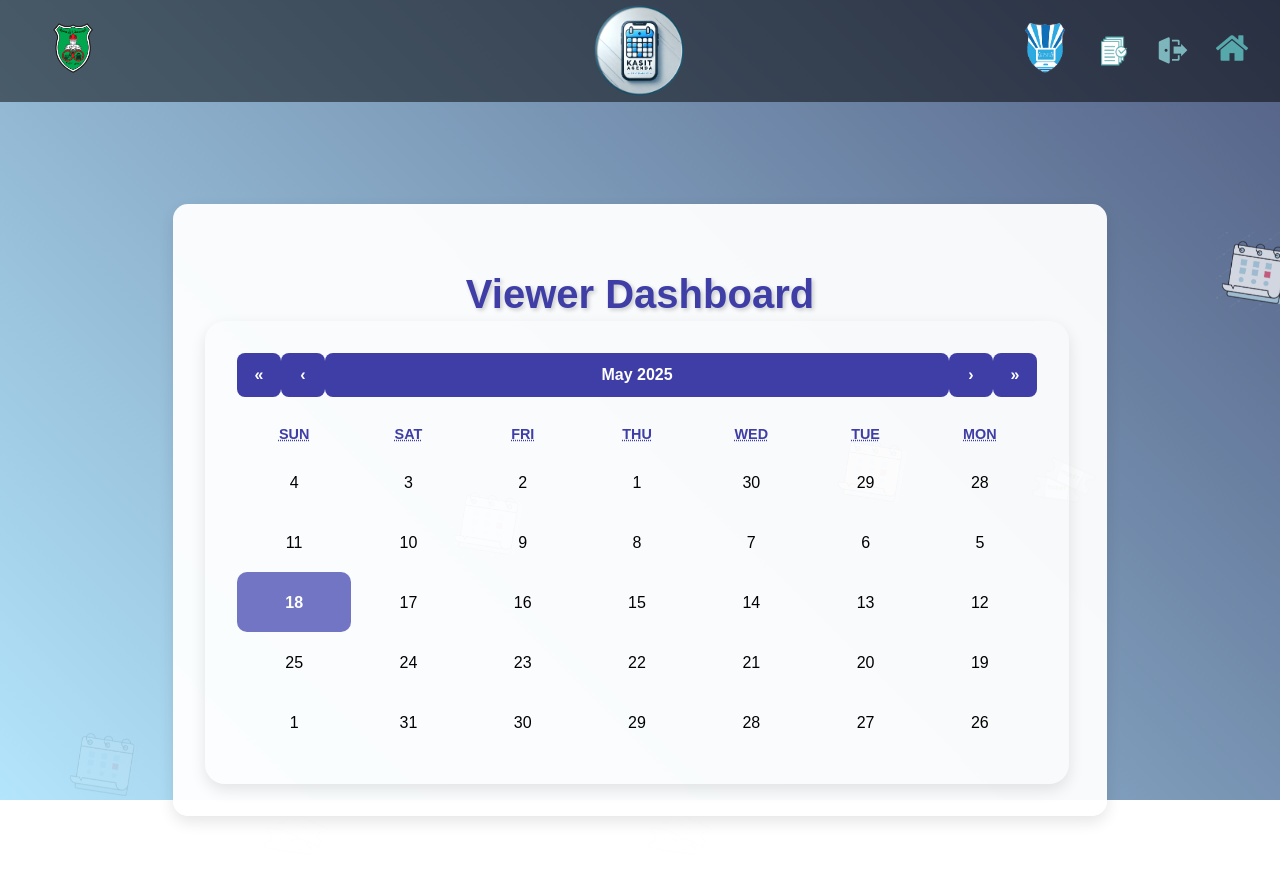
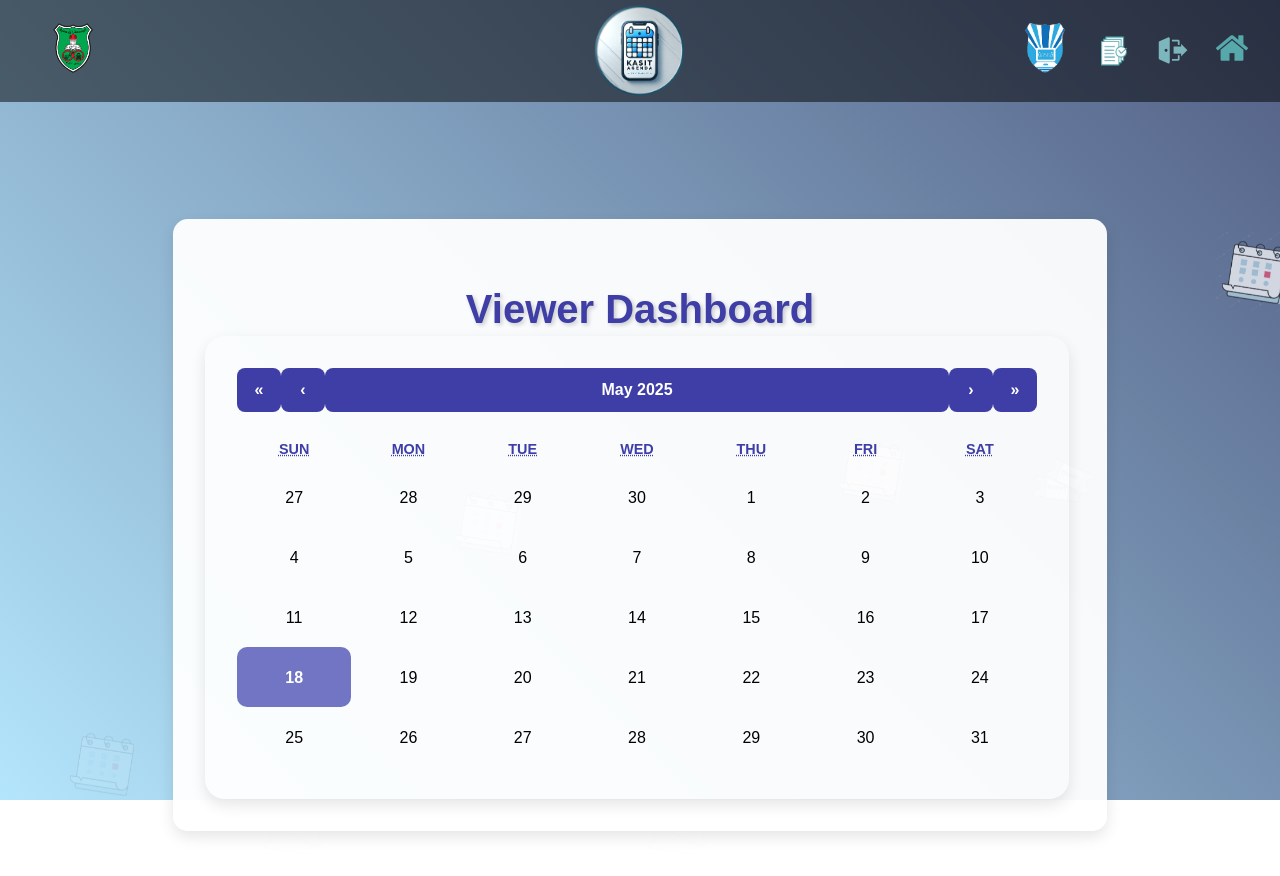
Before and after one commit to leenlll/kasit-agenda, a React (Vite) app in the folder frontend/: page /ViewerDashboard in a window 1280 px wide. Shown: the top 876 px of the page. Built offline with nearby package versions, Linux system fonts and the light colour scheme; no server answers; the database is empty; sample sign-in values are in the browser's storage.

Commit message:
final final final

```diff
--- a/frontend/src/pages/ViewerDashboard.css
+++ b/frontend/src/pages/ViewerDashboard.css
@@ -8,7 +8,7 @@
   justify-content: center;
   text-align: center;
   overflow: hidden;
-  padding-top: 110px;
+  padding-top: 125px;
 }
 
 .viewer-title {
@@ -232,11 +232,11 @@
   color: black;
   line-height: 1.4;
 }
-
 .react-calendar__month-view__weekdays {
-  direction: rtl;
+  direction: ltr;
 }
-
 .react-calendar__month-view__days {
-  direction: rtl;
+  display: grid !important;
+  grid-template-columns: repeat(7, 1fr) !important;
+  direction: ltr !important;
 }
--- a/frontend/src/pages/ViewerDashboard.jsx
+++ b/frontend/src/pages/ViewerDashboard.jsx
@@ -173,6 +173,8 @@ useEffect(() => {
             onClickDay={handleDateClick}
             tileClassName={tileClassName}
             tileContent={tileContent}
+  locale="en-US"
+    showNeighboringMonth={true}
           />
         </motion.div>
 
```
Also changed, not shown: 1 other file (tests, documents, lock files or other folders).
